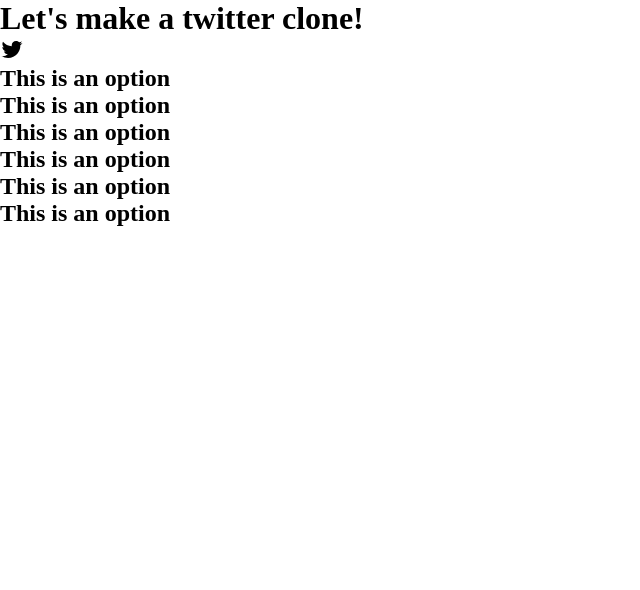
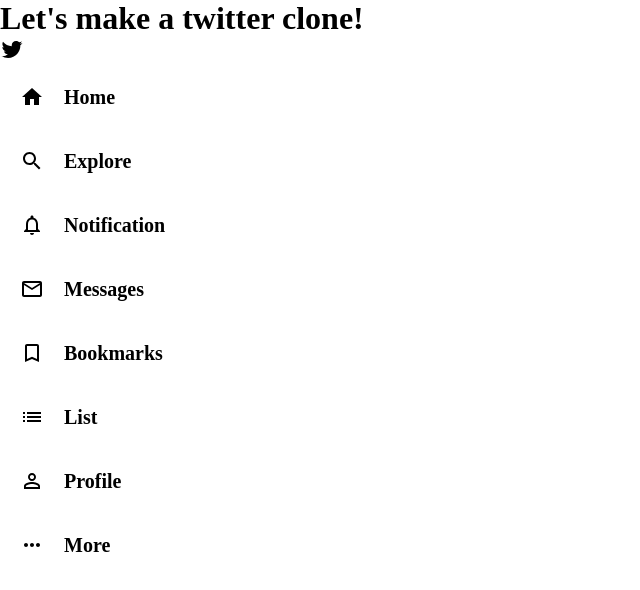
Before and after one commit to legendsovermyths/twitter-clone, a React (Create React App) app: page / in a window 1280 px wide. Shown: the top 590 px of the page, without its empty margins (0-640 px from the left). Built offline with nearby package versions, Linux system fonts and the light colour scheme.

Commit message:
add transition on sidebar

```diff
--- a/src/App.css
+++ b/src/App.css
@@ -1,3 +1,7 @@
 * {
   margin: 0;
 }
+body {
+  --twitter-color: #50b7e5;
+  --twitter-background: #e6ecf0;
+}
--- a/src/App.js
+++ b/src/App.js
@@ -2,19 +2,11 @@
 import "./App.css";
 import Sidebar from "./Sidebar";
 
-import TwitterIcon from "@material-ui/icons/Twitter";
-import SidebarOption from "./SidebarOption.js";
 function App() {
   return (
     <div className='app'>
       <h1>Let's make a twitter clone!</h1>
-      <TwitterIcon />
-      <SidebarOption />
-      <SidebarOption />
-      <SidebarOption />
-      <SidebarOption />
-      <SidebarOption />
-      <SidebarOption />
+      <Sidebar />
     </div>
   );
 }
--- a/src/Sidebar.js
+++ b/src/Sidebar.js
@@ -1,11 +1,28 @@
 import React from "react";
 import "./Sidebar.css";
+import SidebarOption from "./SidebarOption";
 import TwitterIcon from "@material-ui/icons/Twitter";
+import HomeIcon from "@material-ui/icons/Home";
+import SearchIcon from "@material-ui/icons/Search";
+import NotificationsNoneIcon from "@material-ui/icons/NotificationsNone";
+import MailOutlineIcon from "@material-ui/icons/MailOutline";
+import ListIcon from "@material-ui/icons/List";
+import BookmarkBorderIcon from "@material-ui/icons/BookmarkBorder";
+import PermIdentityIcon from "@material-ui/icons/PermIdentity";
+import MoreHorizIcon from "@material-ui/icons/MoreHoriz";
 
 function Sidebar() {
   return (
     <div className='sidebar'>
       <TwitterIcon />
+      <SidebarOption text='Home' Icon={HomeIcon} />
+      <SidebarOption text='Explore' Icon={SearchIcon} />
+      <SidebarOption text='Notification' Icon={NotificationsNoneIcon} />
+      <SidebarOption text='Messages' Icon={MailOutlineIcon} />
+      <SidebarOption text='Bookmarks' Icon={BookmarkBorderIcon} />
+      <SidebarOption text='List' Icon={ListIcon} />
+      <SidebarOption text='Profile' Icon={PermIdentityIcon} />
+      <SidebarOption text='More' Icon={MoreHorizIcon} />
     </div>
   );
 }
--- a/src/SidebarOption.css
+++ b/src/SidebarOption.css
@@ -0,0 +1,21 @@
+.sidebarOption {
+  display: flex;
+  align-items: center;
+  cursor: pointer;
+}
+
+.sidebarOption:hover {
+  background-color: #e8f5fe;
+  border-radius: 30px;
+  color: var(--twitter-color);
+  transition: color 100ms ease-out;
+}
+
+.sidebarOption > .MuiSvgIcon-root {
+  padding: 20px;
+}
+.sidebarOption > h2 {
+  font-weight: 800;
+  font-size: 20px;
+  margin-right: 20px;
+}
--- a/src/SidebarOption.js
+++ b/src/SidebarOption.js
@@ -1,10 +1,11 @@
 import React from "react";
 import "./SidebarOption.css";
 
-function SidebarOption(props) {
+function SidebarOption({ text, Icon }) {
   return (
     <div className='sidebarOption'>
-      <h2>This is an option</h2>
+      <Icon />
+      <h2>{text}</h2>
     </div>
   );
 }
```
